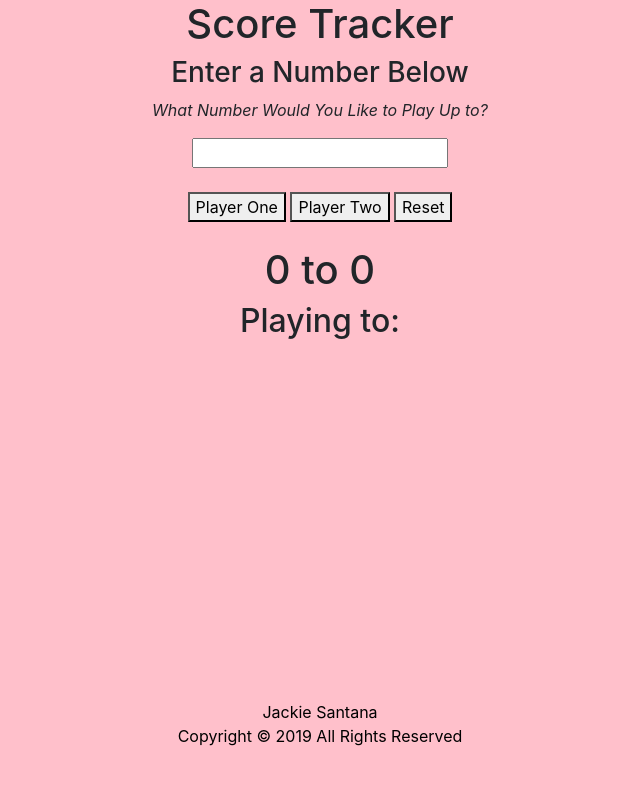
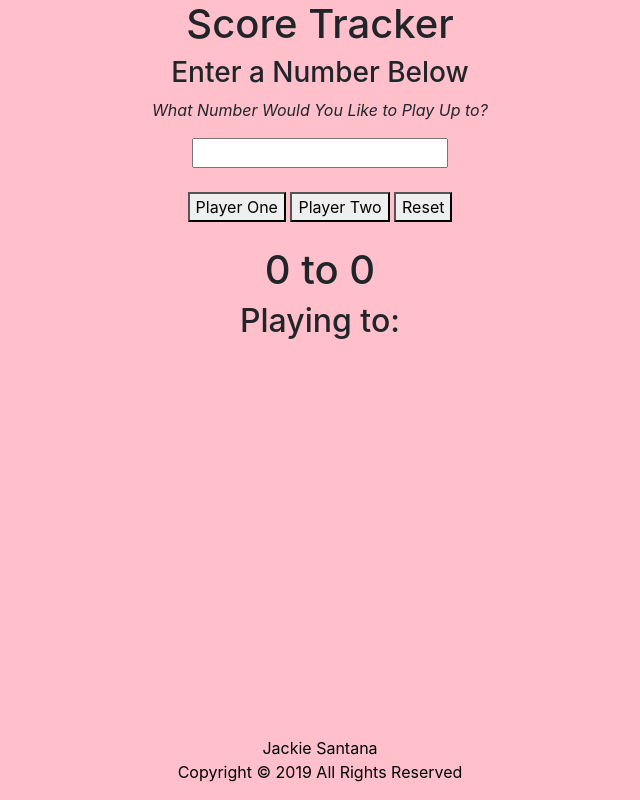
Before and after one commit to jackie1santana/ScoreTracker, a plain HTML site: page index.html in a window 1280 px wide. Shown: the whole page, without its empty margins (320-960 px from the left). Drawn offline with nearby package versions, Linux system fonts and the light colour scheme.

Commit message:
added footer

```diff
--- a/index.html
+++ b/index.html
@@ -7,17 +7,13 @@
     <title>Score Tracker</title>
     <link rel="stylesheet" href="https://stackpath.bootstrapcdn.com/bootstrap/4.3.1/css/bootstrap.min.css" integrity="sha384-ggOyR0iXCbMQv3Xipma34MD+dH/1fQ784/j6cY/iJTQUOhcWr7x9JvoRxT2MZw1T" crossorigin="anonymous">
     <style type="text/css">
-        html {
-            position: relative;
-            min-height: 100%;
-        }
+
         .footer {
 
-            position: absolute;
-            left: 0;
-            bottom: 0;
-            height: 100px;
-            width: 100%;
+            position: fixed;
+   left: 0;
+   bottom: 0;
+   width: 100%;
             color: black;
             text-align: center;
           }
@@ -26,7 +22,7 @@
      }
      body{
          background-color: pink;
-         margin: 0 0 100px;
+
      }
      div{
          text-align: center;
```
